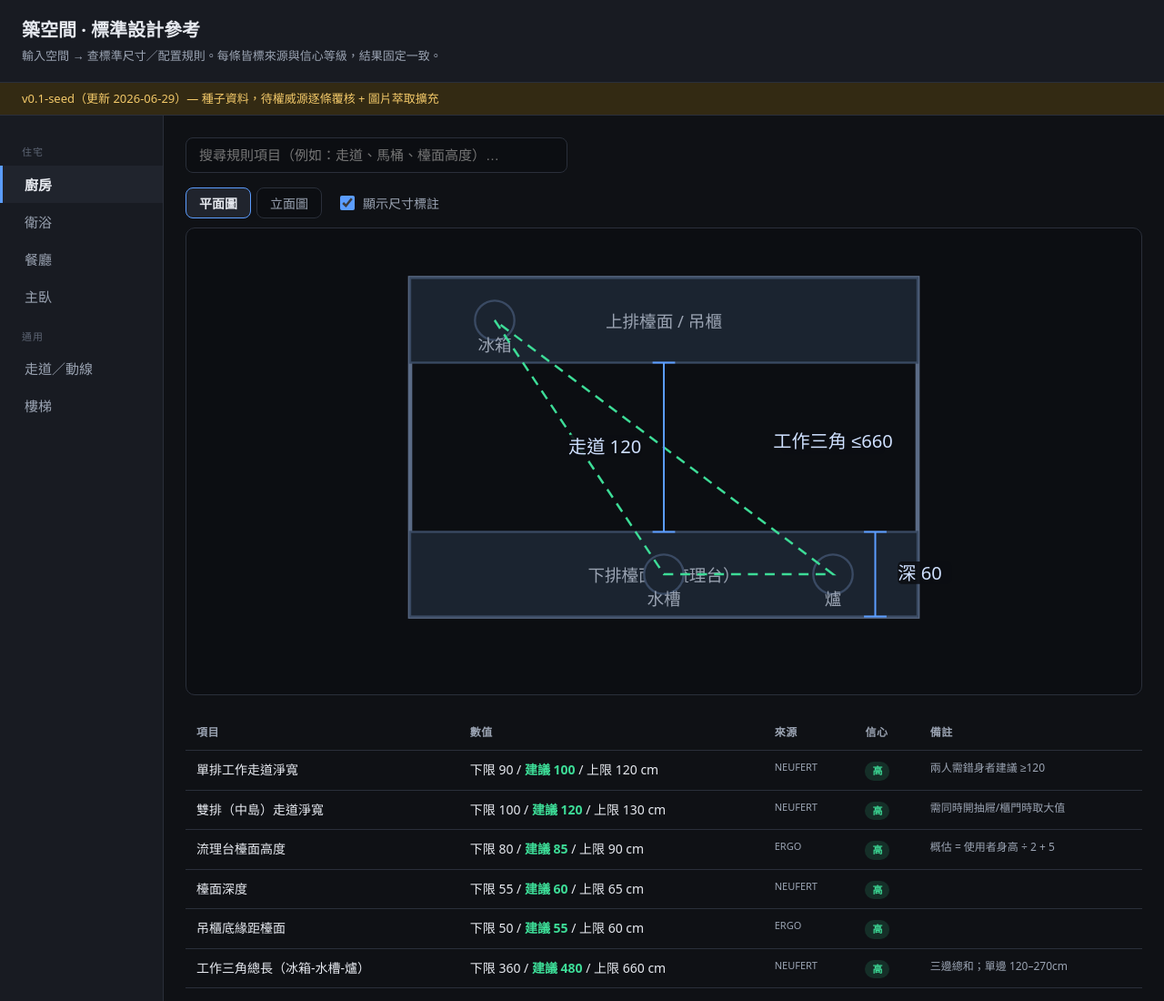
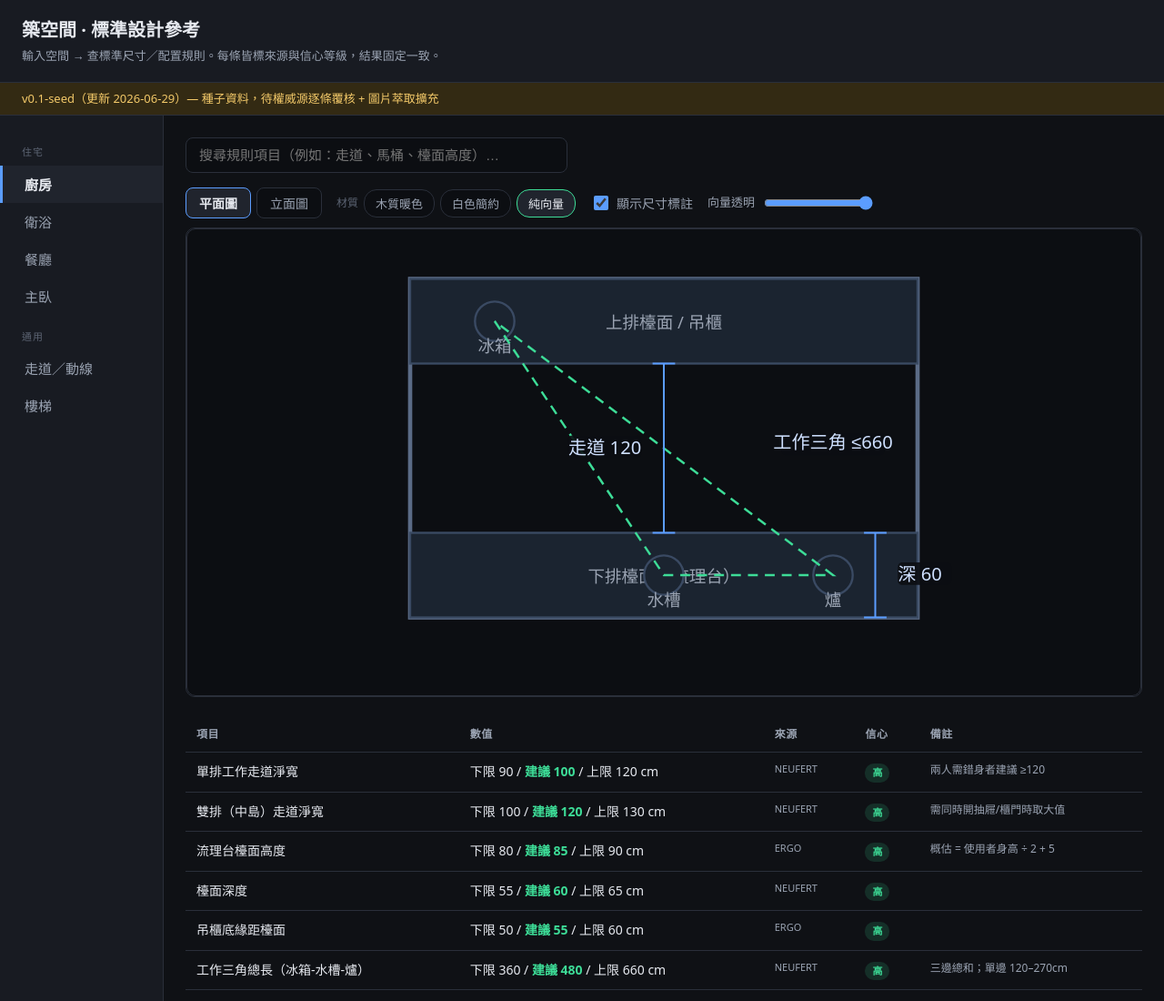
Before and after one commit to giont565/space-standards, a plain HTML site: page index.html in a window 1280 px wide. Shown: the top 1100 px of the page at 91% size. Drawn offline with Linux system fonts and the light colour scheme.

Commit message:
feat: 雙層堆疊檢視器 — 照片材質包可切換 + 向量標註層透明度滑桿

```diff
--- /dev/null
+++ b/data/photos.json
@@ -0,0 +1,14 @@
+{
+  "_note": "材質包：每個空間一組可切換的照片層。把真實照片放進 data/photos/ 後在此登錄即可。建議照片角度與對應向量視圖（平面/立面）一致，疊起來才對得準。",
+  "kitchen": [
+    {"id": "wood",  "name": "木質暖色", "src": "data/photos/kitchen-wood.svg"},
+    {"id": "white", "name": "白色簡約", "src": "data/photos/kitchen-white.svg"}
+  ],
+  "bathroom": [
+    {"id": "tile",  "name": "藍灰磁磚", "src": "data/photos/bathroom-tile.svg"},
+    {"id": "stone", "name": "石材",     "src": "data/photos/bathroom-stone.svg"}
+  ],
+  "dining": [
+    {"id": "warm",  "name": "暖木",     "src": "data/photos/dining-warm.svg"}
+  ]
+}
--- a/index.html
+++ b/index.html
@@ -53,6 +53,19 @@
   .anno-toggle input{width:16px;height:16px;accent-color:var(--accent)}
   .diagram{background:#0c0e12;border:1px solid var(--line);border-radius:10px;padding:8px}
   .diagram svg{width:100%;height:auto;max-height:62vh;display:block}
+  /* 雙層堆疊舞台 */
+  .stage{position:relative;background:#0c0e12;border:1px solid var(--line);border-radius:10px;overflow:hidden}
+  .stage .photo-layer{position:absolute;inset:0;width:100%;height:100%;object-fit:contain;z-index:1}
+  .stage .vec-layer{position:relative;z-index:2;width:100%}
+  .stage .vec-layer svg{display:block;width:100%;height:auto;max-height:62vh}
+  .slider{display:flex;align-items:center;gap:8px;color:var(--sub);font-size:13px}
+  .slider input[type=range]{width:120px;accent-color:var(--accent)}
+  .picker{display:flex;align-items:center;gap:6px;flex-wrap:wrap}
+  .picker .lab{color:#5c6473;font-size:12px}
+  .chip{padding:5px 12px;border:1px solid var(--line);background:#0c0e12;color:var(--sub);
+        border-radius:14px;cursor:pointer;font-size:13px}
+  .chip:hover{color:var(--ink)}
+  .chip.active{background:#20242d;color:var(--ink);border-color:var(--hi)}
   .wall{fill:none;stroke:#5b6b86;stroke-width:3}
   .fix{fill:#1b2430;stroke:#3a4a63;stroke-width:1.5}
   .fix-label{fill:#9aa3b2;font-size:12px}
@@ -83,6 +96,7 @@
 <script src="diagrams.js"></script>
 <script>
 let DB=null, current=null, curView=null, annoOn=true;
+let PHOTOS={}, curPhoto='__none__', vecOpacity=100, photoOpacity=100;
 
 function badge(c){
   const m={high:['b-high','高'],med:['b-med','中'],low:['b-low','待覆核']};
@@ -119,21 +133,44 @@ function select(id){
 }
 function renderDiagram(){
   const host=document.getElementById('diagram');
-  const views=(typeof DIAGRAMS!=='undefined')?DIAGRAMS[current]:null;
-  if(!views||!views.length){ host.innerHTML='<div class="diag-empty">此空間示意圖製作中</div>'; return; }
-  if(!curView||!views.find(v=>v.id===curView)) curView=views[0].id;
-  const view=views.find(v=>v.id===curView);
-  const tabs=views.map(v=>`<button class="vtab ${v.id===curView?'active':''}" data-v="${v.id}">${v.name}</button>`).join('');
-  host.innerHTML=`<div class="diag-bar">
-      <div class="vtabs">${tabs}</div>
-      <label class="anno-toggle"><input type="checkbox" id="annoChk" ${annoOn?'checked':''}>顯示尺寸標註</label>
-    </div>
-    <div class="diagram ${annoOn?'':'hide-anno'}">${view.svg()}</div>`;
+  const views=(typeof DIAGRAMS!=='undefined' && DIAGRAMS[current])?DIAGRAMS[current]:[];
+  const pack=PHOTOS[current]||[];
+  if(!views.length && !pack.length){ host.innerHTML='<div class="diag-empty">此空間示意圖製作中</div>'; return; }
+  if(views.length && (!curView||!views.find(v=>v.id===curView))) curView=views[0].id;
+  if(curPhoto!=='__none__' && !pack.find(p=>p.id===curPhoto)) curPhoto='__none__';
+
+  const angleTabs=views.length
+    ? `<div class="vtabs">${views.map(v=>`<button class="vtab ${v.id===curView?'active':''}" data-v="${v.id}">${v.name}</button>`).join('')}</div>`
+    : '';
+  const photoChips=pack.length
+    ? `<div class="picker"><span class="lab">材質</span>`+
+      pack.map(p=>`<button class="chip ${p.id===curPhoto?'active':''}" data-p="${p.id}">${p.name}</button>`).join('')+
+      `<button class="chip ${curPhoto==='__none__'?'active':''}" data-p="__none__">純向量</button></div>`
+    : '';
+  const annoTog=views.length
+    ? `<label class="anno-toggle"><input type="checkbox" id="annoChk" ${annoOn?'checked':''}>顯示尺寸標註</label>` : '';
+  const vecSlider=views.length
+    ? `<div class="slider">向量透明<input type="range" id="vecOp" min="10" max="100" value="${vecOpacity}"></div>` : '';
+  const photoSlider=(pack.length && curPhoto!=='__none__')
+    ? `<div class="slider">照片濃度<input type="range" id="phOp" min="10" max="100" value="${photoOpacity}"></div>` : '';
+
+  const photo=pack.find(p=>p.id===curPhoto);
+  const photoLayer=photo?`<img class="photo-layer" src="${photo.src}" style="opacity:${photoOpacity/100}" alt="">`:'';
+  const vecLayer=views.length
+    ? `<div class="vec-layer diagram ${annoOn?'':'hide-anno'}" style="opacity:${vecOpacity/100}">${views.find(v=>v.id===curView).svg()}</div>`
+    : `<div class="vec-layer" style="min-height:300px"></div>`;
+
+  host.innerHTML=`<div class="diag-bar">${angleTabs}${photoChips}${annoTog}${vecSlider}${photoSlider}</div>
+    <div class="stage">${photoLayer}${vecLayer}</div>`;
+
   host.querySelectorAll('.vtab').forEach(b=>b.onclick=()=>{curView=b.dataset.v;renderDiagram();});
-  document.getElementById('annoChk').onchange=e=>{
-    annoOn=e.target.checked;
-    host.querySelector('.diagram').classList.toggle('hide-anno',!annoOn);
-  };
+  host.querySelectorAll('.chip').forEach(b=>b.onclick=()=>{curPhoto=b.dataset.p;renderDiagram();});
+  const ac=document.getElementById('annoChk');
+  if(ac) ac.onchange=e=>{annoOn=e.target.checked;host.querySelector('.vec-layer').classList.toggle('hide-anno',!annoOn);};
+  const vo=document.getElementById('vecOp');
+  if(vo) vo.oninput=e=>{vecOpacity=+e.target.value;host.querySelector('.vec-layer').style.opacity=vecOpacity/100;};
+  const po=document.getElementById('phOp');
+  if(po) po.oninput=e=>{photoOpacity=+e.target.value;const im=host.querySelector('.photo-layer');if(im)im.style.opacity=photoOpacity/100;};
 }
 function rowsFor(filter){
   let rows=[];
@@ -178,8 +215,11 @@ function renderLegend(){
 }
 document.getElementById('q').addEventListener('input',renderTable);
 
-fetch('data/standards.json').then(r=>r.json()).then(db=>{
-  DB=db; renderNav(); renderLegend();
+Promise.all([
+  fetch('data/standards.json').then(r=>r.json()),
+  fetch('data/photos.json').then(r=>r.json()).catch(()=>({}))
+]).then(([db,ph])=>{
+  DB=db; PHOTOS=ph||{}; renderNav(); renderLegend();
   if(DB.spaces.length) select(DB.spaces[0].id);
 }).catch(e=>{
   document.getElementById('content').innerHTML=
```
Also changed, not shown: data/photos/bathroom-stone.svg (added), data/photos/bathroom-tile.svg (added), data/photos/dining-warm.svg (added), data/photos/kitchen-white.svg (added), data/photos/kitchen-wood.svg (added).
